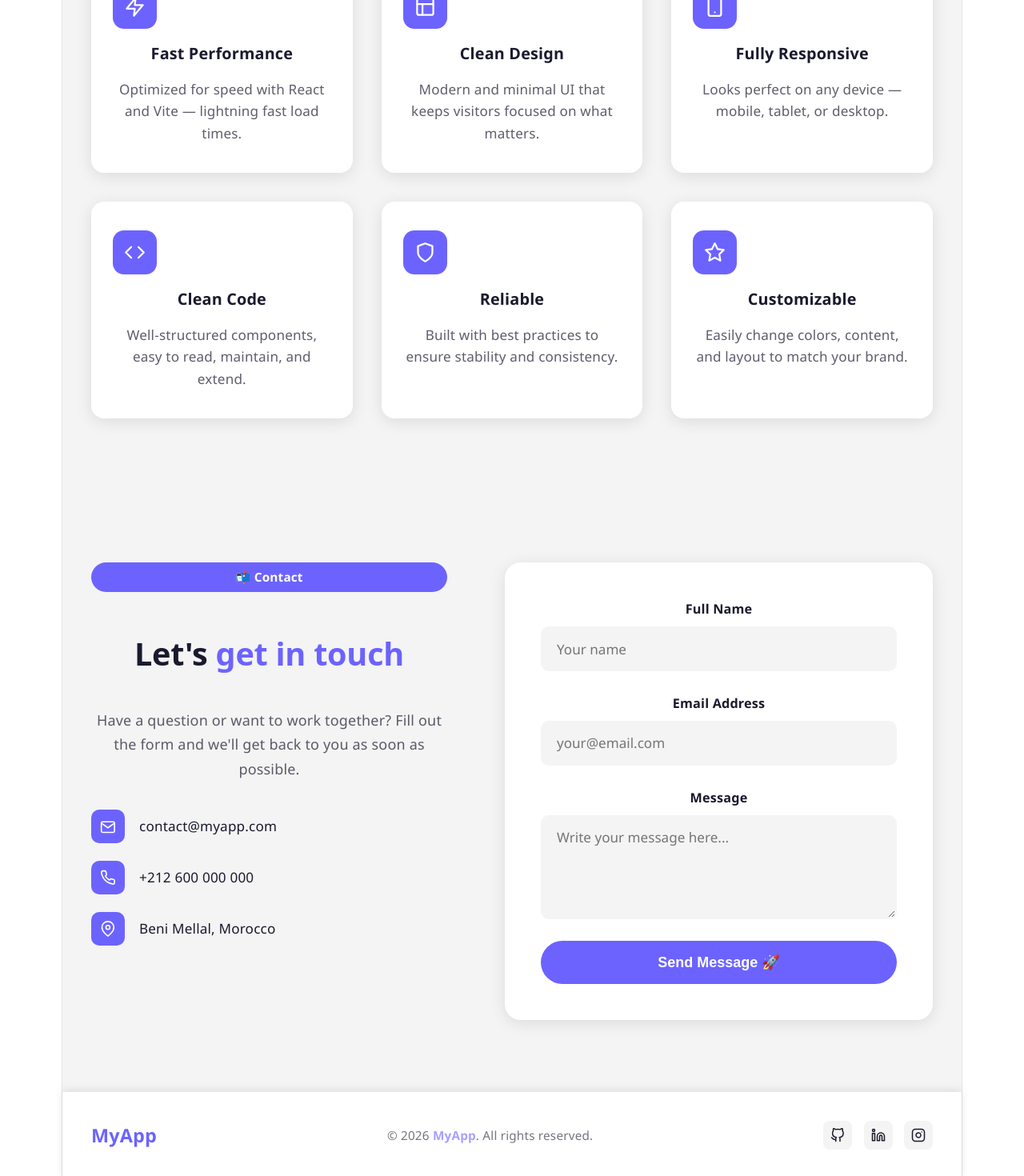
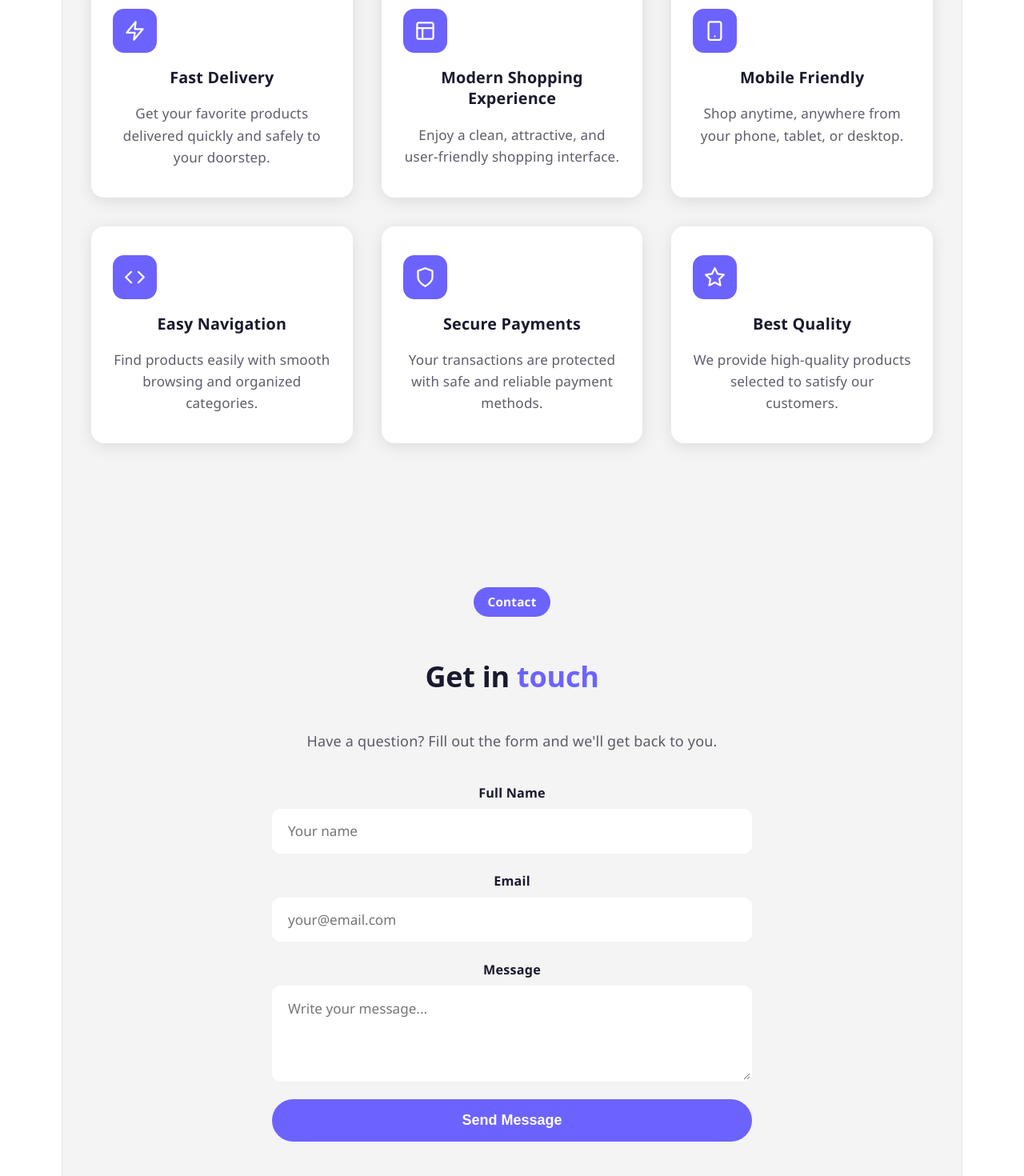
Before and after one commit to Youssef-Errachid/React-landing-page, a React (Vite) app: page / in a window 1280 px wide. Shown: the part 1180-2650 px from the top of the page at 80% size. Built offline with nearby package versions, Linux system fonts and the light colour scheme.

Commit message:
modiffing the content

```diff
--- a/package.json
+++ b/package.json
@@ -12,7 +12,8 @@
   "dependencies": {
     "react": "^19.2.6",
     "react-dom": "^19.2.6",
-    "react-icons": "^5.6.0"
+    "react-icons": "^5.6.0",
+    "react-scroll": "^1.9.3"
   },
   "devDependencies": {
     "@eslint/js": "^10.0.1",
--- a/src/components/Contact/Contact.jsx
+++ b/src/components/Contact/Contact.jsx
@@ -1,99 +1,51 @@
 import { useState } from "react"
-import { FiMail, FiPhone, FiMapPin } from "react-icons/fi"
 import "../../styles/Contact.css"
 
 function Contact() {
-
-  const [formData, setFormData] = useState({
-    name: "",
-    email: "",
-    message: ""
-  })
-
-
+  const [formData, setFormData] = useState({ name: "", email: "", message: "" })
   const [errors, setErrors] = useState({})
-
-
   const [submitted, setSubmitted] = useState(false)
-
 
   const handleChange = (e) => {
     setFormData({ ...formData, [e.target.name]: e.target.value })
     setErrors({ ...errors, [e.target.name]: "" })
   }
 
-
   const validate = () => {
     const newErrors = {}
-
-    if (!formData.name.trim()) {
-      newErrors.name = "Name is required"
-    }
-
-    if (!formData.email.trim()) {
-      newErrors.email = "Email is required"
-    } else if (!/^[^\s@]+@[^\s@]+\.[^\s@]+$/.test(formData.email)) {
+    if (!formData.name.trim()) newErrors.name = "Name is required"
+    if (!formData.email.trim()) newErrors.email = "Email is required"
+    else if (!/^[^\s@]+@[^\s@]+\.[^\s@]+$/.test(formData.email))
       newErrors.email = "Enter a valid email"
-    }
-
-    if (!formData.message.trim()) {
-      newErrors.message = "Message is required"
-    }
-
+    if (!formData.message.trim()) newErrors.message = "Message is required"
     return newErrors
   }
 
   const handleSubmit = () => {
     const newErrors = validate()
-
     if (Object.keys(newErrors).length > 0) {
       setErrors(newErrors)
       return
     }
-
     setSubmitted(true)
     setFormData({ name: "", email: "", message: "" })
-    setErrors({})
   }
 
   return (
     <section className="contact" id="contact">
       <div className="contact-container">
 
-        <div className="contact-wrapper">
-
-          <div className="contact-info">
-            <span className="section-badge">📬 Contact</span>
-            <h2>Let's <span>get in touch</span></h2>
-            <p>
-              Have a question or want to work together?
-              Fill out the form and we'll get back to you as soon as possible.
-            </p>
-
-            <div className="contact-details">
-              <div className="contact-item">
-                <div className="contact-item-icon"><FiMail /></div>
-                <span>contact@myapp.com</span>
-              </div>
-              <div className="contact-item">
-                <div className="contact-item-icon"><FiPhone /></div>
-                <span>+212 600 000 000</span>
-              </div>
-              <div className="contact-item">
-                <div className="contact-item-icon"><FiMapPin /></div>
-                <span>Beni Mellal, Morocco</span>
-              </div>
-            </div>
-          </div>
-
-          <div className="contact-form">
+        <span className="section-badge"> Contact</span>
+        <h2>Get in <span>touch</span></h2>
+        <p>Have a question? Fill out the form and we'll get back to you.</p>
 
         {submitted ? (
           <div className="success-msg">
-                Message sent successfully! We'll get back to you soon.
+             Message sent! We'll get back to you soon.
           </div>
         ) : (
-              <>
+          <div className="contact-form">
+
             <div className="form-group">
               <label>Full Name</label>
               <input
@@ -108,7 +60,7 @@ function Contact() {
             </div>
 
             <div className="form-group">
-                  <label>Email Address</label>
+              <label>Email</label>
               <input
                 type="email"
                 name="email"
@@ -124,7 +76,7 @@ function Contact() {
               <label>Message</label>
               <textarea
                 name="message"
-                    placeholder="Write your message here..."
+                placeholder="Write your message..."
                 value={formData.message}
                 onChange={handleChange}
                 className={errors.message ? "error" : ""}
@@ -133,13 +85,12 @@ function Contact() {
             </div>
 
             <button className="submit-btn" onClick={handleSubmit}>
-                  Send Message 🚀
+              Send Message
             </button>
-              </>
+
+          </div>
         )}
 
-          </div>
-        </div>
       </div>
     </section>
   )
--- a/src/components/Features/Features.jsx
+++ b/src/components/Features/Features.jsx
@@ -1,4 +1,12 @@
-import { FiZap, FiLayout, FiSmartphone, FiCode, FiShield, FiStar } from "react-icons/fi"
+import {
+  FiZap,
+  FiLayout,
+  FiSmartphone,
+  FiCode,
+  FiShield,
+  FiStar
+} from "react-icons/fi"
+
 import FeatureCard from "./FeatureCard"
 import "../../styles/Features.css"
 
@@ -6,38 +14,44 @@ const featuresData = [
   {
     id: 1,
     icon: <FiZap />,
-    title: "Fast Performance",
-    description: "Optimized for speed with React and Vite — lightning fast load times."
+    title: "Fast Delivery",
+    description:
+      "Get your favorite products delivered quickly and safely to your doorstep."
   },
   {
     id: 2,
     icon: <FiLayout />,
-    title: "Clean Design",
-    description: "Modern and minimal UI that keeps visitors focused on what matters."
+    title: "Modern Shopping Experience",
+    description:
+      "Enjoy a clean, attractive, and user-friendly shopping interface."
   },
   {
     id: 3,
     icon: <FiSmartphone />,
-    title: "Fully Responsive",
-    description: "Looks perfect on any device — mobile, tablet, or desktop."
+    title: "Mobile Friendly",
+    description:
+      "Shop anytime, anywhere from your phone, tablet, or desktop."
   },
   {
     id: 4,
     icon: <FiCode />,
-    title: "Clean Code",
-    description: "Well-structured components, easy to read, maintain, and extend."
+    title: "Easy Navigation",
+    description:
+      "Find products easily with smooth browsing and organized categories."
   },
   {
     id: 5,
     icon: <FiShield />,
-    title: "Reliable",
-    description: "Built with best practices to ensure stability and consistency."
+    title: "Secure Payments",
+    description:
+      "Your transactions are protected with safe and reliable payment methods."
   },
   {
     id: 6,
     icon: <FiStar />,
-    title: "Customizable",
-    description: "Easily change colors, content, and layout to match your brand."
+    title: "Best Quality",
+    description:
+      "We provide high-quality products selected to satisfy our customers."
   }
 ]
 
@@ -46,17 +60,19 @@ function Features() {
     <section className="features" id="features">
       <div className="features-container">
 
-        {/* section header */}
         <div className="section-header">
-          <span className="section-badge">✨ Features</span>
-          <h2 className="section-title">Why choose <span>MyApp</span>?</h2>
+          <span className="section-badge">Features</span>
+
+          <h2 className="section-title">
+            Why choose <span>i Shop</span>?
+          </h2>
+
           <p className="section-description">
-            Everything you need to build a modern, attractive,
-            and high-performing landing page with React.
+            Discover the benefits of shopping with i Shop — quality products,
+            secure payments, fast delivery, and a smooth shopping experience.
           </p>
         </div>
 
-        {/* cards grid */}
         <div className="features-grid">
           {featuresData.map((feature) => (
             <FeatureCard
--- a/src/components/Footer/Footer.jsx
+++ b/src/components/Footer/Footer.jsx
@@ -8,10 +8,10 @@ function Footer() {
     <footer className="footer">
       <div className="footer-container">
 
-        <div className="footer-logo">MyApp</div>
+        <div className="footer-logo">i Shop</div>
 
         <p className="footer-copyright">
-          © {currentYear} <span>MyApp</span>. All rights reserved.
+          © {currentYear} <span>i Shop</span>. All rights reserved.
         </p>
 
         <div className="footer-socials">
--- a/src/components/Header/Header.jsx
+++ b/src/components/Header/Header.jsx
@@ -2,6 +2,7 @@ import { useState } from "react"
 import { FiSun, FiMoon, FiMenu, FiX } from "react-icons/fi"
 import "../../styles/Header.css"
 import "../../styles/global.css"
+import { Link} from 'react-scroll';
 
 function Header({ theme, toggleTheme }) {
   const [menuOpen, setMenuOpen] = useState(false)
@@ -9,10 +10,10 @@ function Header({ theme, toggleTheme }) {
   return (
     <header className="header">
       <nav className="navbar">
-        <div className="logo">MyApp</div>
+        <div className="logo">i Shop</div>
 
         <ul className={`nav-links ${menuOpen ? "open" : ""}`}>
-          <li><a href="#hero" onClick={() => setMenuOpen(false)}>Home</a></li>
+          <li><Link to="HeroSection" smooth={true} duration={500} href="#" onClick={() => setMenuOpen(false)}>Home</Link></li>
           <li><a href="#features" onClick={() => setMenuOpen(false)}>Features</a></li>
           <li><a href="#about" onClick={() => setMenuOpen(false)}>About</a></li>
           <li><a href="#testimonials" onClick={() => setMenuOpen(false)}>Testimonials</a></li>
--- a/src/styles/Contact.css
+++ b/src/styles/Contact.css
@@ -4,84 +4,44 @@
 }
 
 .contact-container {
-  max-width: 1100px;
+  max-width: 600px;
   margin: 0 auto;
-}
-
-.contact-wrapper {
-  display: flex;
-  gap: 4rem;
-  align-items: flex-start;
-}
-
-/* ---- LEFT SIDE ---- */
-.contact-info {
-  flex: 1;
   display: flex;
   flex-direction: column;
+  align-items: center;
   gap: 2rem;
 }
 
-.contact-info h2 {
-  font-size: 2.2rem;
+.contact-container h2 {
+  font-size: 2rem;
   font-weight: 800;
   color: var(--text);
+  text-align: center;
 }
 
-.contact-info h2 span {
+.contact-container h2 span {
   color: var(--primary);
 }
 
-.contact-info p {
+.contact-container p {
   font-size: 1rem;
   color: var(--text);
   opacity: 0.7;
+  text-align: center;
   line-height: 1.7;
 }
 
-.contact-details {
+.contact-form {
+  width: 100%;
   display: flex;
   flex-direction: column;
   gap: 1.2rem;
 }
 
-.contact-item {
-  display: flex;
-  align-items: center;
-  gap: 1rem;
-  color: var(--text);
-  font-size: 0.95rem;
-}
-
-.contact-item-icon {
-  width: 42px;
-  height: 42px;
-  background-color: var(--primary);
-  border-radius: 10px;
-  display: flex;
-  align-items: center;
-  justify-content: center;
-  color: #fff;
-  font-size: 1.1rem;
-  flex-shrink: 0;
-}
-
-/* ---- RIGHT SIDE: form ---- */
-.contact-form {
-  flex: 1;
-  background-color: var(--bg);
-  border-radius: 20px;
-  padding: 2.5rem;
-  box-shadow: 0 4px 20px var(--shadow);
-  display: flex;
-  flex-direction: column;
-  gap: 1.5rem;
-}
-
 .form-group {
   display: flex;
   flex-direction: column;
-  gap: 0.5rem;
+  gap: 0.4rem;
 }
 
 .form-group label {
@@ -95,7 +55,7 @@
   padding: 0.8rem 1rem;
   border-radius: 10px;
   border: 2px solid transparent;
-  background-color: var(--card-bg);
+  background-color: var(--bg);
   color: var(--text);
   font-size: 0.95rem;
   font-family: inherit;
@@ -120,7 +80,7 @@
 
 .form-group textarea {
   resize: vertical;
-  min-height: 130px;
+  min-height: 120px;
 }
 
 .submit-btn {
@@ -142,19 +102,9 @@
 
 .success-msg {
   text-align: center;
-  padding: 1rem;
+  padding: 1rem 2rem;
   background-color: #2ecc71;
   color: #fff;
   border-radius: 10px;
   font-weight: 600;
 }
-
-@media (max-width: 768px) {
-  .contact-wrapper {
-    flex-direction: column;
-  }
-
-  .contact-info h2 {
-    font-size: 1.7rem;
-  }
-}
```
Also changed, not shown: src/components/Hero/Hero.jsx (+10 -5 lines), 1 other file (tests, documents, lock files or other folders). Lines whose indentation alone changed are shown as unchanged.
